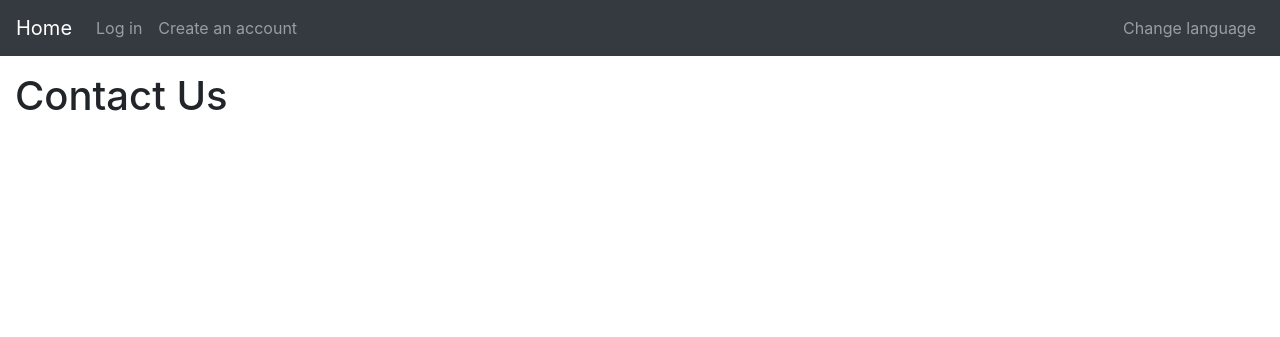
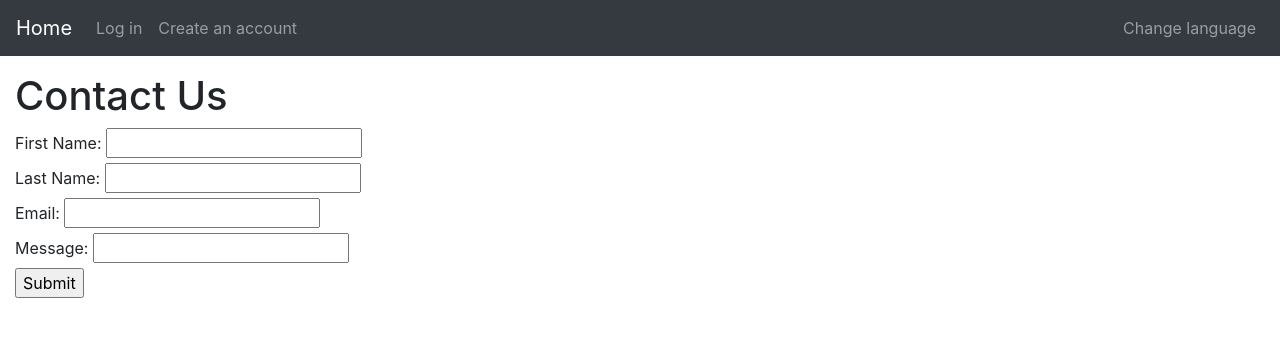
Before and after one commit to AkashK23/HackDuke, a Django app: page /contact/ in a window 1280 px wide. Shown: the top 337 px of the page. Run offline with Django 3.2, Linux system fonts and the light colour scheme; parts of the project's set-up code (start-up, migrations or seed data) failed here and were passed over; some libraries are stand-ins or nearby versions.

Commit message:
Contact
added input fields to Contact.html

```diff
--- a/login/source/content/templates/main/contact.html
+++ b/login/source/content/templates/main/contact.html
@@ -6,11 +6,19 @@
 
 <form action="" method="post">
 
-    <!-- First Name, Last Name -->
-
-    <!-- Email -->
-
-    <!-- Message -->
+    <label for="your_first_name">First Name: </label>
+    <input id="your_first_name" type="text" name="your_first_name" value="{{ current__first_name }}">
+    <br>
+    <label for="your_last_name">Last Name: </label>
+    <input id="your_last_name" type="text" name="your_last_name" value="{{ current__last_name }}">
+    <br>
+    <label for="your_email">Email: </label>
+    <input id="your_email" type="text" name="your_email" value="{{ current_email }}">
+    <br>
+    <label for="your_message">Message: </label>
+    <input id="your_message" type="text" name="your_message" value="{{ current_message }}">
+    <br>
+    <input type="submit" value="Submit">
 
 </form>
 
```
Also changed, not shown: login/source/db.sqlite3.
